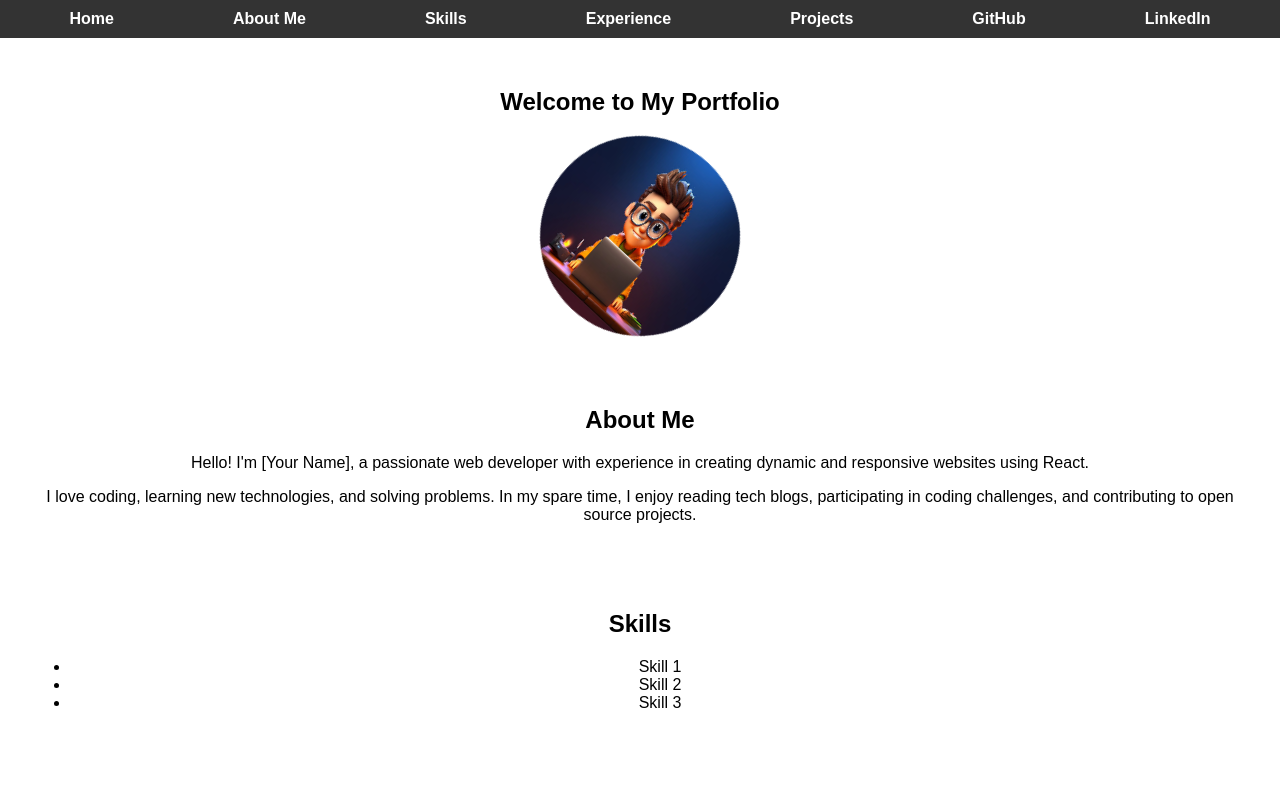
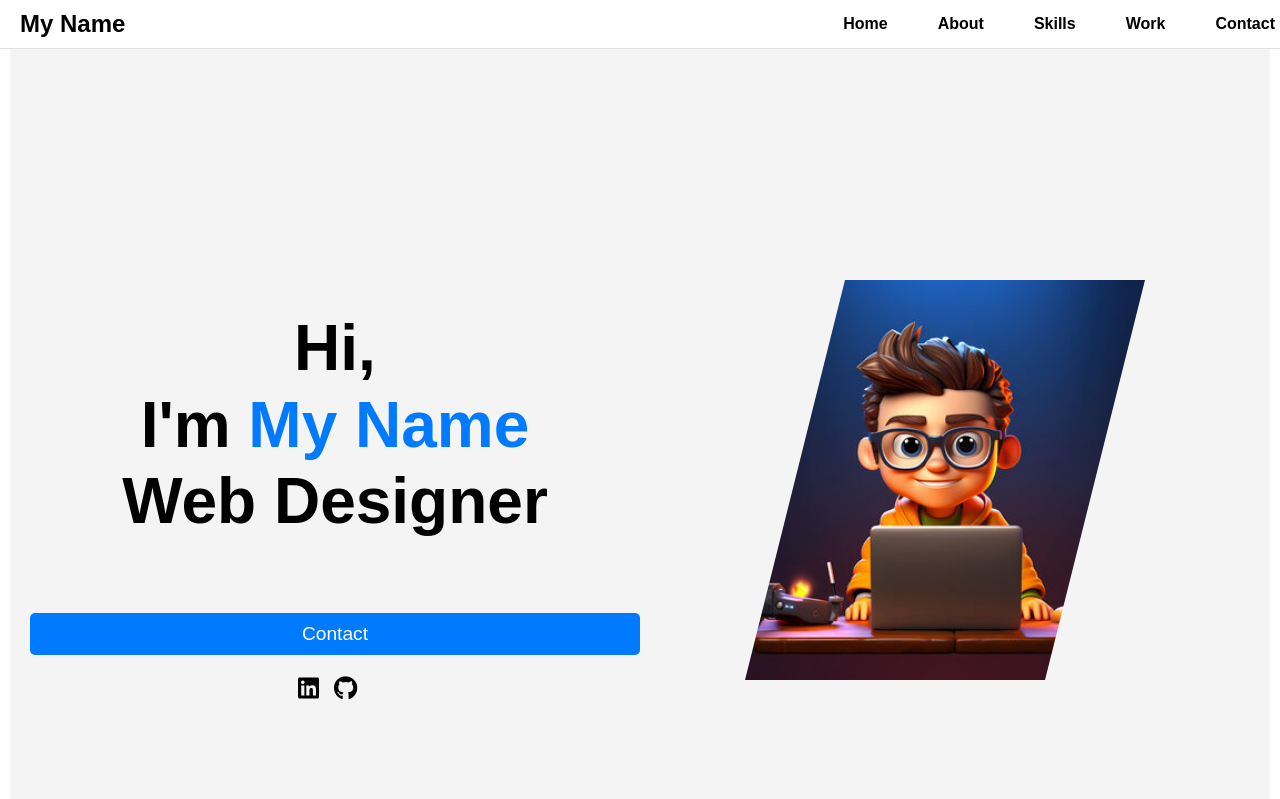
Before and after one commit to MohitWani/MY-Portfolio, a React (Create React App) app: page / in a window 1280 px wide. Shown: the top 799 px of the page. Built offline with nearby package versions, Linux system fonts and the light colour scheme.

Commit message:
update in home page

```diff
--- a/public/index.html
+++ b/public/index.html
@@ -25,6 +25,8 @@
       Learn how to configure a non-root public URL by running `npm run build`.
     -->
     <title>React App</title>
+    <link rel="stylesheet" href="https://cdnjs.cloudflare.com/ajax/libs/font-awesome/5.15.4/css/all.min.css" />
+
   </head>
   <body>
     <noscript>You need to enable JavaScript to run this app.</noscript>
--- a/src/App.css
+++ b/src/App.css
@@ -5,6 +5,9 @@ body {
   padding: 0;
 }
 
+#home, #about, #skills, #experience, #projects {
+  padding-top: 80px; /* Adjust to ensure content is not hidden under the navbar */
+}
 nav {
   background-color: #333;
   padding: 10px;
--- a/src/components/Home.css
+++ b/src/components/Home.css
@@ -1,22 +1,77 @@
 /* src/components/Home.css */
-.animated-photo {
+.home {
   display: flex;
+  justify-content: space-between;
+  align-items: center;
+  padding: 100px 20px;
+  height: 100vh;
+  background-color: #f4f4f4;
+  margin-top: 0; /* Remove top margin to eliminate gap */
+}
+
+.home-left {
+  flex: 1;
+  display: flex;
+  flex-direction: column;
   justify-content: center;
+  text-align: center; /* Center text horizontally */
+}
+
+.home-left h1 {
+  font-size: 4em; /* Increase font size */
+  font-weight: bold;
+  line-height: 1.2;
+}
+
+.home-left .highlight {
+  color: #007BFF; /* Highlight color */
+}
+
+.home-left .contact-button {
+  margin-top: 20px;
+  padding: 10px 20px; /* Adjust padding to make the button fit the text */
+  background-color: #007BFF;
+  color: white;
+  border: none;
+  cursor: pointer;
+  font-size: 1.2em; /* Adjust font size */
+  border-radius: 5px;
+  width: auto; /* Ensure the button width fits the text */
+}
+
+.home-left .social-links {
   margin-top: 20px;
 }
 
-  .animated-photo img {
-    width: 200px;
-    height: 200px;
-    border-radius: 50%;
-    animation: rotate 5s infinite linear;
+.home-left .social-links a {
+  margin-right: 15px;
+  color: black;
+  font-size: 1.5em;
 }
 
-  @keyframes rotate {
-    from {
-      transform: rotate(0deg);
+.home-left .social-links a:hover {
+  color: #007BFF; /* Highlight color */
 }
-    to {
-      transform: rotate(360deg);
+
+.home-right {
+  flex: 1;
+  display: flex;
+  justify-content: center;
+  align-items: center;
 }
+
+.home-right .image-container {
+  width: 400px; /* Increase width */
+  height: 400px; /* Increase height */
+  background-color: #007BFF;
+  clip-path: polygon(25% 0%, 100% 0%, 75% 100%, 0% 100%);
+  display: flex;
+  justify-content: center;
+  align-items: center;
 }
+
+.home-right .image-container img {
+  width: 100%;
+  height: 100%;
+  object-fit: cover;
+}
--- a/src/components/Home.js
+++ b/src/components/Home.js
@@ -4,10 +4,27 @@ import './Home.css';
 
 const Home = () => {
   return (
-    <section id="home">
-      <h1>Welcome to My Portfolio</h1>
-      <div className="animated-photo">
-        <img src={`${process.env.PUBLIC_URL}/my-photo.jpg`} alt="Animated" />
+    <section id="home" className="home">
+      <div className="home-left">
+        <h1>
+          Hi,<br />
+          I'm <span className="highlight">My Name</span><br />
+          Web Designer
+        </h1>
+        <button className="contact-button">Contact</button>
+        <div className="social-links">
+          <a href="https://linkedin.com/in/your-username" target="_blank" rel="noopener noreferrer">
+            <i className="fab fa-linkedin"></i>
+          </a>
+          <a href="https://github.com/your-username" target="_blank" rel="noopener noreferrer">
+            <i className="fab fa-github"></i>
+          </a>
+        </div>
+      </div>
+      <div className="home-right">
+        <div className="image-container">
+          <img src={`${process.env.PUBLIC_URL}/my-photo.jpg`} alt="My Name" />
+        </div>
       </div>
     </section>
   );
--- a/src/components/Navbar.css
+++ b/src/components/Navbar.css
@@ -1,23 +1,45 @@
 /* src/components/Navbar.css */
-nav {
-    background-color: #333;
-    padding: 10px;
+.navbar {
+  display: flex;
+  justify-content: space-between;
+  align-items: center;
+  background-color: white;
+  color: black;
+  padding: 10px 20px;
+  position: fixed;
+  width: 100%;
+  top: 0;
+  z-index: 1000;
+  border-bottom: 1px solid #e0e0e0;
 }
 
-  nav ul {
+.navbar-left h1 {
+  margin: 0;
+  font-size: 1.5em;
+}
+
+.navbar-right {
+  display: flex;
+}
+
+.navbar-right ul {
   list-style: none;
   display: flex;
-    justify-content: space-around;
   margin: 0;
   padding: 0;
 }
 
-  nav a {
-    color: white;
+.navbar-right ul li {
+  margin: 0 15px;
+}
+
+.navbar-right ul li a {
+  color: black;
   text-decoration: none;
   font-weight: bold;
+  padding: 5px 10px;
 }
 
-  nav a:hover {
-    color: #ddd;
+.navbar-right ul li a:hover {
+  color: #007BFF; /* Highlight color */
 }
--- a/src/components/Navbar.js
+++ b/src/components/Navbar.js
@@ -4,16 +4,19 @@ import './Navbar.css';
 
 const Navbar = () => {
   return (
-    <nav>
-      <ul>
-        <li><a href="#home">Home</a></li>
-        <li><a href="#about">About Me</a></li>
-        <li><a href="#skills">Skills</a></li>
-        <li><a href="#experience">Experience</a></li>
-        <li><a href="#projects">Projects</a></li>
-        <li><a href="https://github.com/your-username" target="_blank" rel="noopener noreferrer">GitHub</a></li>
-        <li><a href="https://linkedin.com/in/your-username" target="_blank" rel="noopener noreferrer">LinkedIn</a></li>
-      </ul>
+    <nav className="navbar">
+      <div className="navbar-left">
+        <h1>My Name</h1>
+      </div>
+      <div className="navbar-right">
+        <ul>
+          <li><a href="#home">Home</a></li>
+          <li><a href="#about">About</a></li>
+          <li><a href="#skills">Skills</a></li>
+          <li><a href="#work">Work</a></li>
+          <li><a href="#contact">Contact</a></li>
+        </ul>
+      </div>
     </nav>
   );
 };
```
Lines whose indentation alone changed are shown as unchanged.
